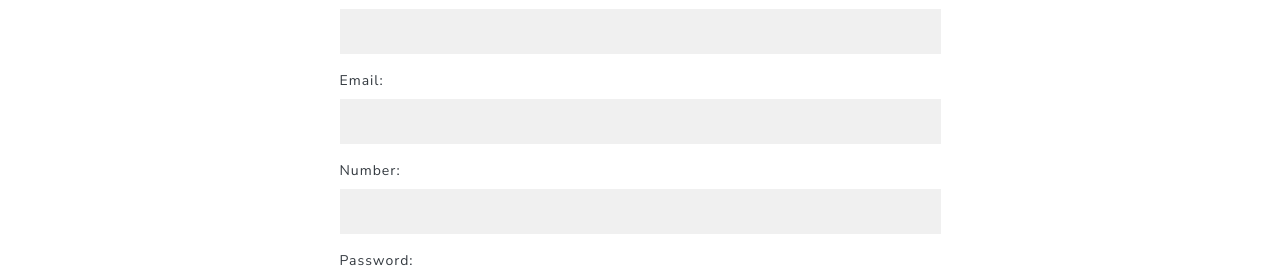
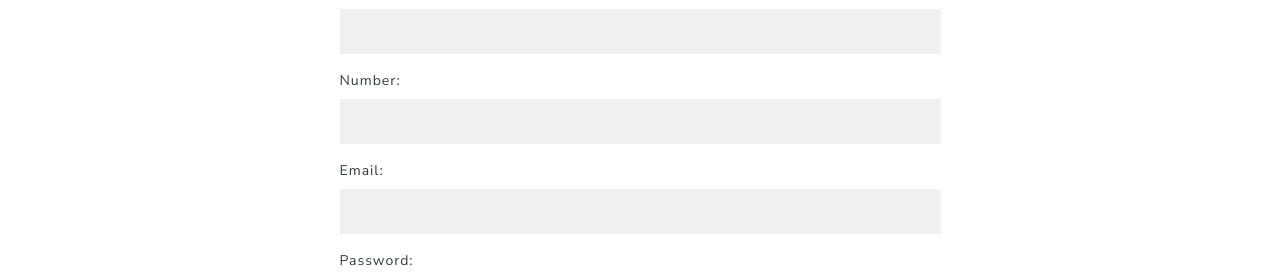
Before and after one commit to manav-kothari/nimble, a React (Create React App) app in the folder frontend/: page /signup in a window 1280 px wide. Shown: the part 181-458 px from the top of the page. Built offline with nearby package versions, Linux system fonts and the light colour scheme.

Commit message:
fixed signup bug and order page loading screen

```diff
--- a/frontend/src/auth/Signup.js
+++ b/frontend/src/auth/Signup.js
@@ -42,6 +42,7 @@ const Signup = () => {
               email: "",
               number: "",
               password: "",
+              confirmPassword: "",
               error: "",
               success: true,
             });
@@ -67,16 +68,6 @@ const Signup = () => {
                   value={name}
                 />
               </div>
-              <div className="form-group">
-                <label className="text-dark">Email:</label>
-                <input
-                  className="form-control"
-                  style={{ backgroundColor: "#F0F0F0" }}
-                  onChange={handleChange("email")}
-                  type="email"
-                  value={email}
-                />
-              </div>
 
               <div className="form-group">
                 <label className="text-dark">Number:</label>
@@ -86,6 +77,17 @@ const Signup = () => {
                   onChange={handleChange("number")}
                   type="number"
                   value={number}
+                />
+              </div>
+
+              <div className="form-group">
+                <label className="text-dark">Email:</label>
+                <input
+                  className="form-control"
+                  style={{ backgroundColor: "#F0F0F0" }}
+                  onChange={handleChange("email")}
+                  type="email"
+                  value={email}
                 />
               </div>
 
--- a/frontend/src/restaurant/Orders.js
+++ b/frontend/src/restaurant/Orders.js
@@ -12,7 +12,7 @@ const Orders = ({ match }) => {
   const [error, setError] = useState(false);
   const [page, setPage] = useState(1);
   const [pages, setPages] = useState("");
-  const MINUTE_MS = 10000;
+  const MINUTE_MS = 60000;
 
   // const pageNumber = match.params.pageNumber || 1;
   const pageNumber = 1;
@@ -46,8 +46,10 @@ const Orders = ({ match }) => {
 
   const loadingMessage = () => {
     return (
-      <div className="aler alert-info text-center blink_me p-4 my-4">
-        <h2>Loading...</h2>
+      <div className="page3 page">
+        <div className="alert alert-info text-center blink_me p-4 my-4">
+          <h2 className="mt-4">Loading...</h2>
+        </div>
       </div>
     );
   };
```
